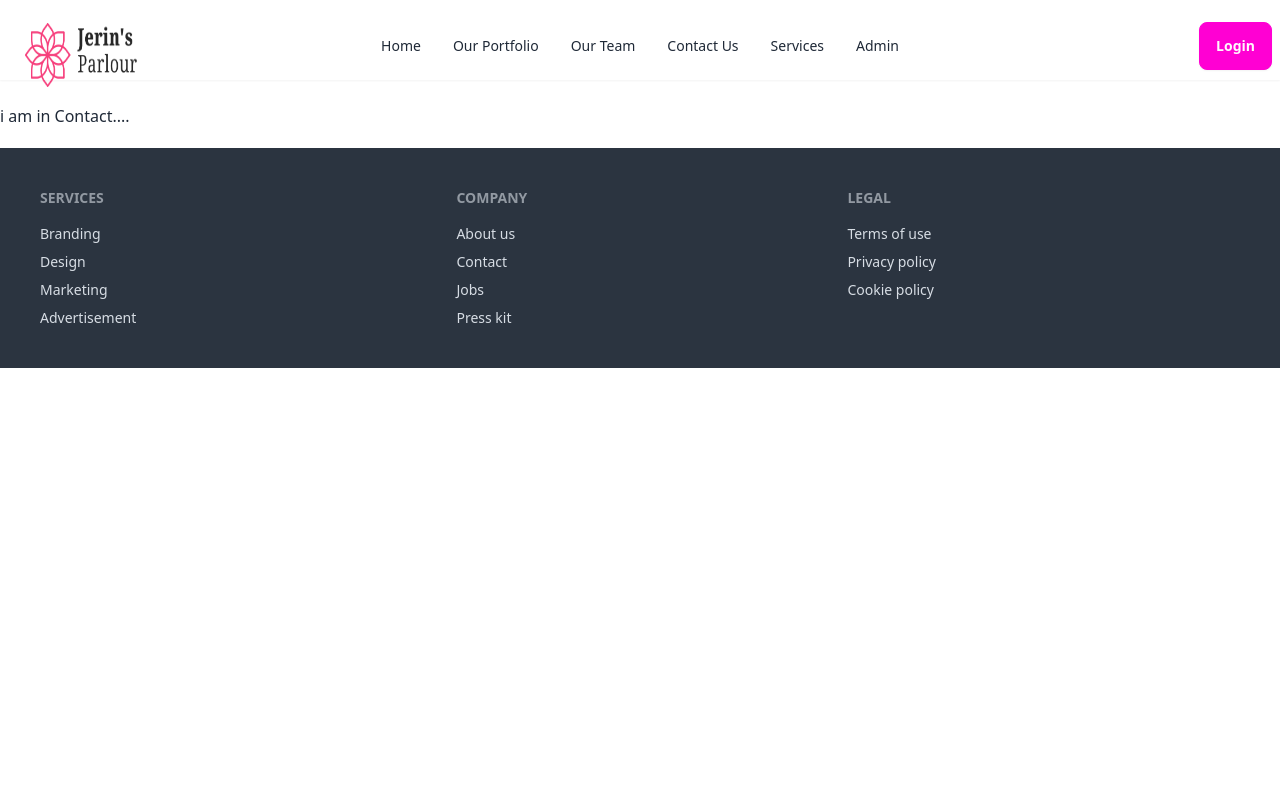
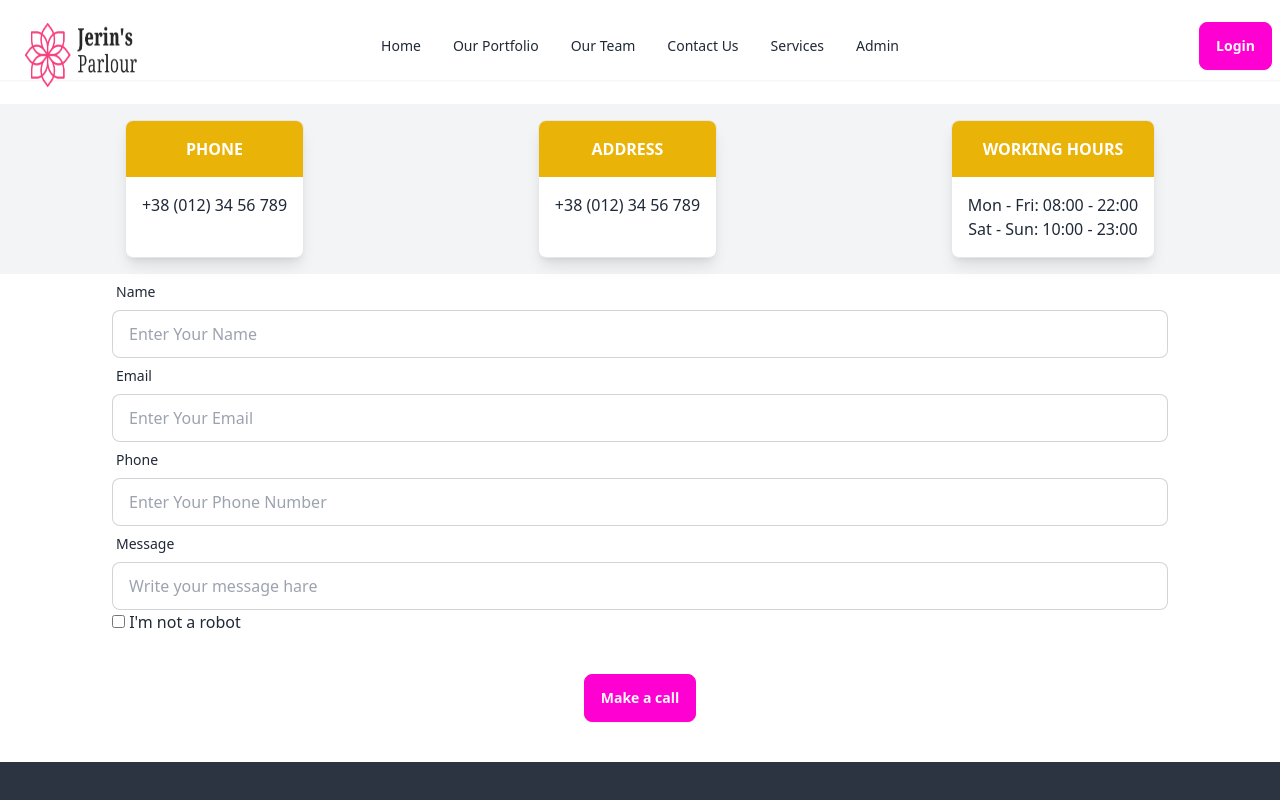
Before and after one commit to mojahidmamu/subro-selon, a React (Vite) app: page /contact in a window 1280 px wide. Shown: the top 800 px of the page. Built offline with nearby package versions, Linux system fonts and the light colour scheme.

Commit message:
added new file and folder

```diff
--- a/src/components/Contact/Contact.jsx
+++ b/src/components/Contact/Contact.jsx
@@ -1,11 +1,102 @@
-import React from 'react';
+// import ContactImage from "../../../assets/contact/banner.jpg";
+// import SectionTitle from "../../../components/SectionTitle/SectionTitle";
 
 const Contact = () => {
-    return (
-        <div>
-            i am in Contact....
+  return (
+    <div>
+      <div className="flex justify-around space-x-4 p-4 bg-gray-100">
+        {/* Phone Card */}
+        <div className="bg-white shadow-lg rounded-lg overflow-hidden border">
+          <div className="bg-yellow-500 p-4 text-center text-white font-bold">
+            <i className="fas fa-phone-alt"></i>
+            <p>PHONE</p>
+          </div>
+          <div className="p-4 text-center">
+            <p>+38 (012) 34 56 789</p>
+          </div>
         </div>
-    );
+
+        {/* Address Card */}
+        <div className="bg-white shadow-lg rounded-lg overflow-hidden border">
+          <div className="bg-yellow-500 p-4 text-center text-white font-bold">
+            <i className="fas fa-map-marker-alt"></i>
+            <p>ADDRESS</p>
+          </div>
+          <div className="p-4 text-center">
+            <p>+38 (012) 34 56 789</p>
+          </div>
+        </div>
+
+        {/* Working Hours Card */}
+        <div className="bg-white shadow-lg rounded-lg overflow-hidden border">
+          <div className="bg-yellow-500 p-4 text-center text-white font-bold">
+            <i className="fas fa-clock"></i>
+            <p>WORKING HOURS</p>
+          </div>
+          <div className="p-4 text-center">
+            <p>Mon - Fri: 08:00 - 22:00</p>
+            <p>Sat - Sun: 10:00 - 23:00</p>
+          </div>
+        </div>
+      </div>
+      <form>
+        <div className="px-28">
+          <div className=" ">
+            <div className="form-control">
+              <label className="label">
+                <span className="label-text">Name</span>
+              </label>
+              <input
+                type="text"
+                placeholder="Enter Your Name"
+                className="input input-bordered"
+                required
+              />
+            </div>
+            <div className="form-control ">
+              <label className="label">
+                <span className="label-text">Email</span>
+              </label>
+              <input
+                type="email"
+                placeholder="Enter Your Email"
+                className="input input-bordered"
+                required
+              />
+            </div>
+          </div>
+          <div className="form-control">
+            <label className="label">
+              <span className="label-text">Phone</span>
+            </label>
+            <input
+              type="number"
+              placeholder="Enter Your Phone Number"
+              className="input input-bordered"
+              required
+            />
+          </div>
+          <div className="form-control mb-10">
+            <label className="label">
+              <span className="label-text">Message</span>
+            </label>
+            <input
+              type=""
+              placeholder="Write your message hare"
+              className="input input-bordered"
+              required
+            />
+            <label>
+              <input type="checkbox" /> I'm not a robot
+            </label>
+          </div>
+        </div>
+      </form>
+      <div className="flex flex-col justify-center items-center">
+        <button className="btn btn-secondary mb-5 ">Make a call </button>
+      </div>
+    </div>
+  );
 };
 
 export default Contact;
```
